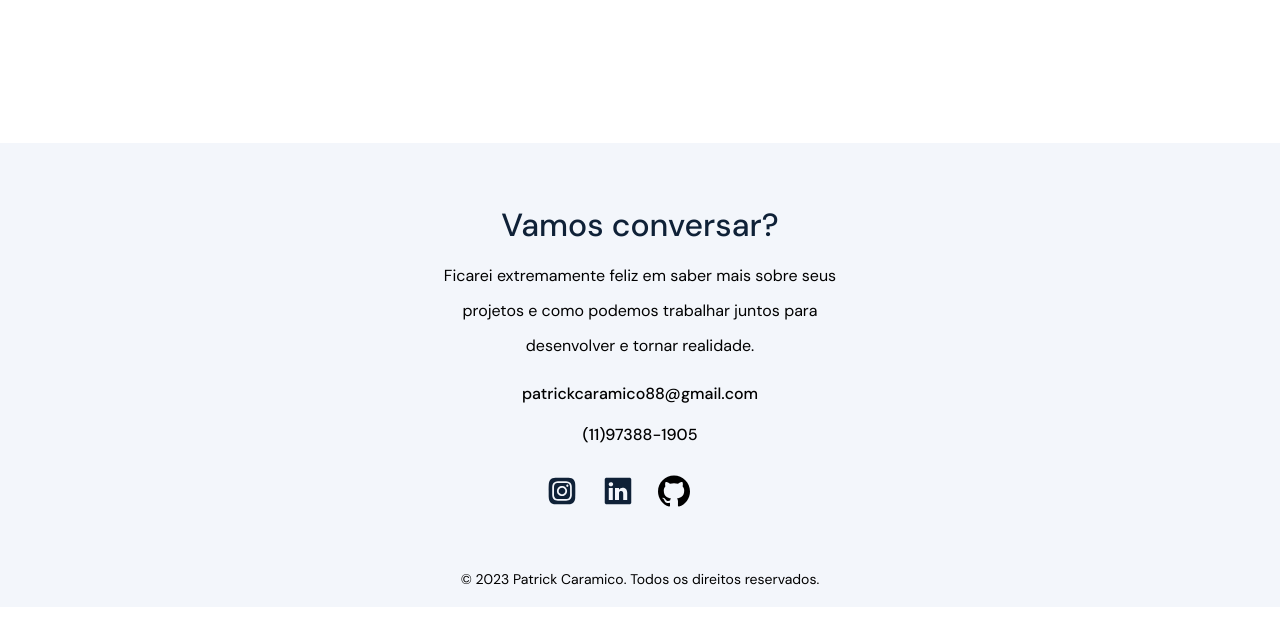
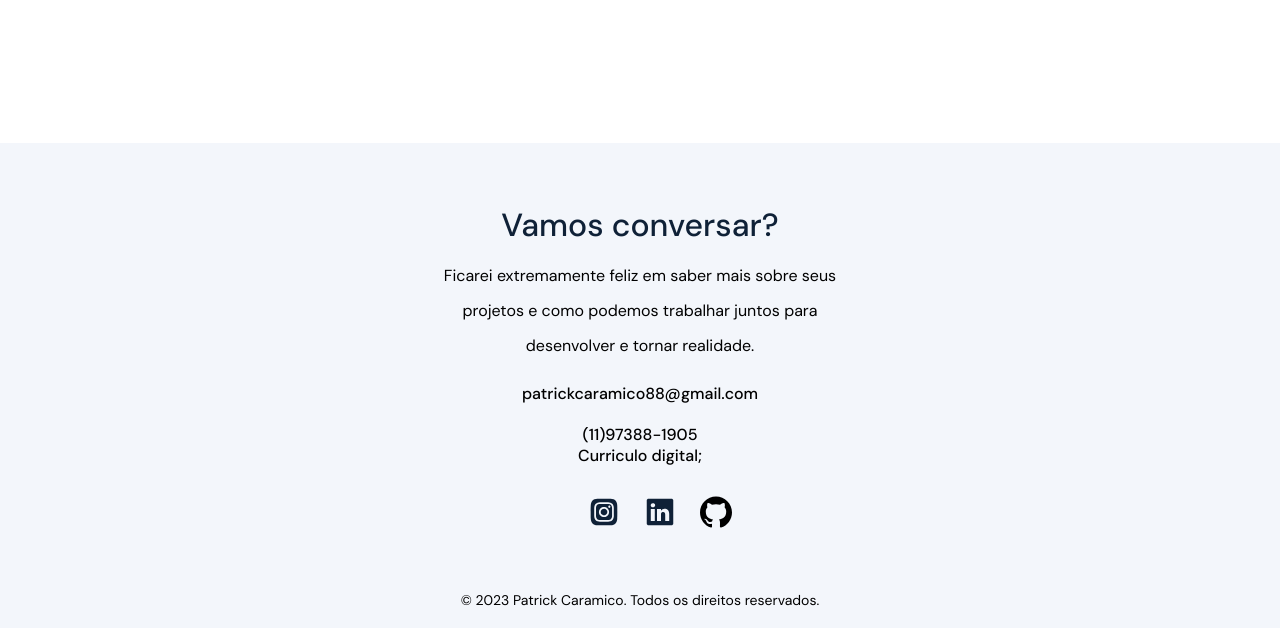
Before and after one commit to PatrickCaramico/Meu_Portfolio, a plain HTML site: page index.html in a window 1280 px wide. Shown: the part 3678-4306 px from the top of the page. Before the commit the page ends 4285 px from the top, so only its background shows below. Drawn offline with Linux system fonts and the light colour scheme.

Commit message:
Update index.html

```diff
--- a/index.html
+++ b/index.html
@@ -216,6 +216,7 @@
         <div class="footer__contact mb-m">
           <span class="mb-m">patrickcaramico88@gmail.com</span>
           <span>(11)97388-1905</span>
+          <span>Curriculo digital;<a href="https://patrickcaramico.github.io/Digital_Curriculo/"></span>
         </div>
         <ul class="mb-l">
           <li>
@@ -227,9 +228,6 @@
           <li>
             <a href="https://github.com/PatrickCaramico"><img src="assets/images/github.svg" alt="GitHub" /></a>
           </li>
-          <li>
-            <a href="https://patrickcaramico.github.io/Digital_Curriculo">
-          </li>
         </ul>
         <p class="footer__copyright">
           © 2023 Patrick Caramico. Todos os direitos reservados.
```
